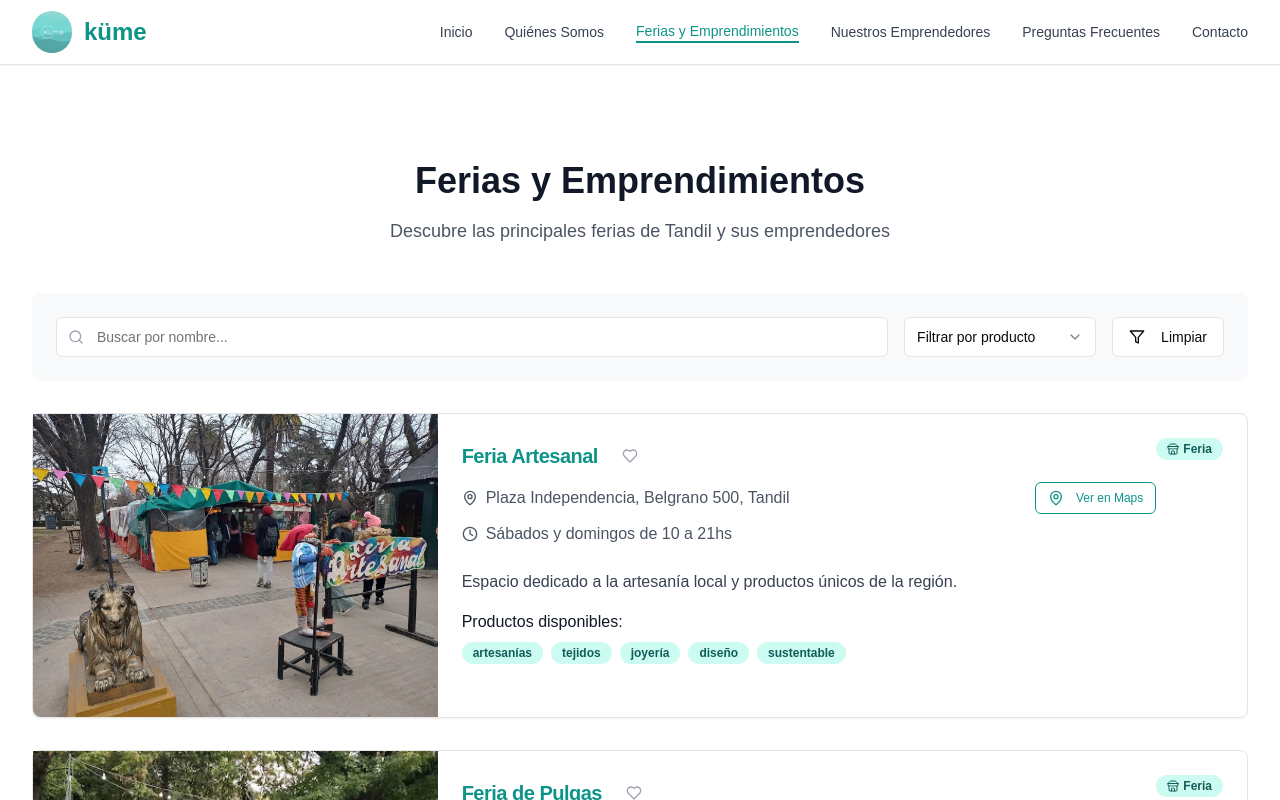
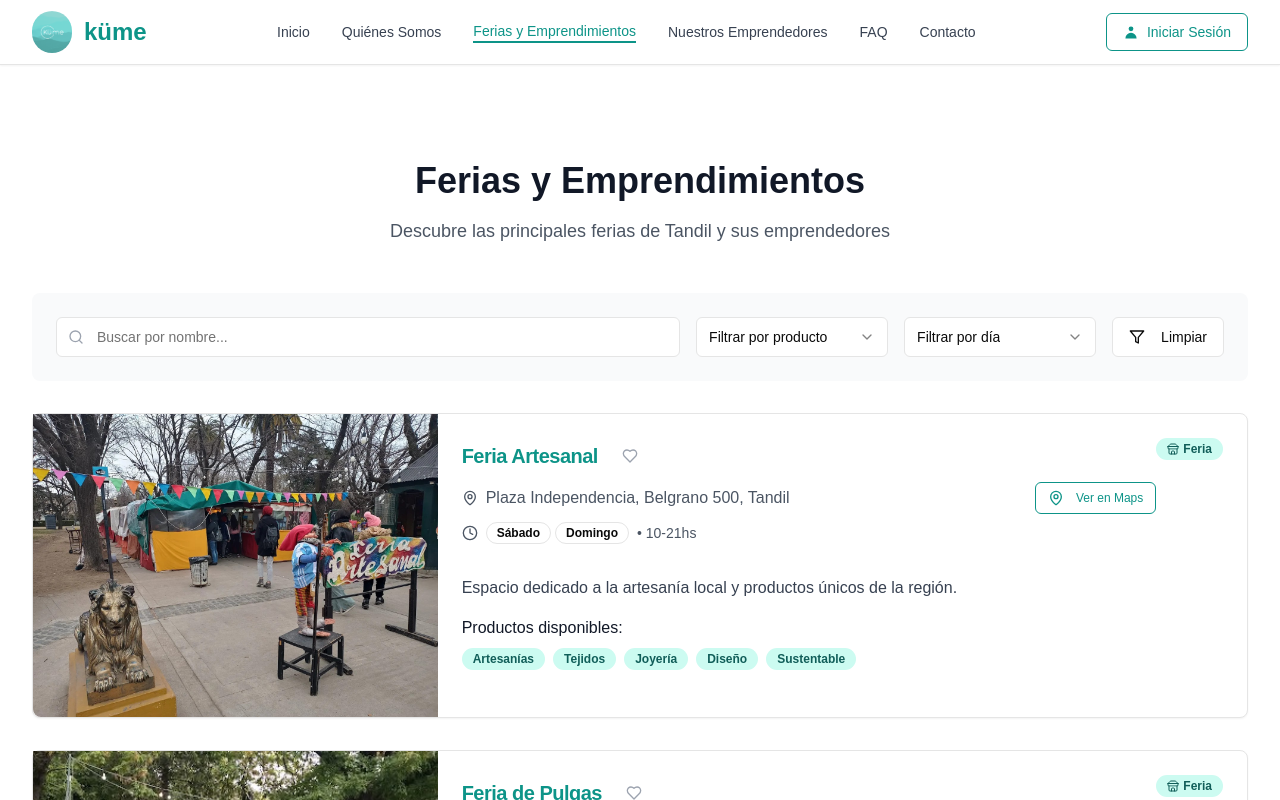
Before and after one commit to kuky2512/kumeprototipo, a Next.js app: page / in a window 1280 px wide. Both pictures are taken after a click on the button "Ferias y Emprendimientos". Shown: the top 800 px of the page. Built offline with nearby package versions, Linux system fonts and the light colour scheme.

Commit message:
Version definitiva

```diff
--- a/app/page.tsx
+++ b/app/page.tsx
@@ -67,7 +67,8 @@ interface Feria {
   id: string
   nombre: string
   ubicacion: string
-  horario: string
+  dias: string[]
+  horarios: string
   descripcion: string
   productos: string[]
   imagen: string
@@ -93,6 +94,7 @@ export default function KumeWebsite() {
   const [favorites, setFavorites] = useState<string[]>([])
   const [searchTerm, setSearchTerm] = useState("")
   const [selectedProductFilter, setSelectedProductFilter] = useState("")
+  const [selectedDayFilter, setSelectedDayFilter] = useState("")
 
   // Categorías de productos
   const productCategories = [
@@ -115,7 +117,7 @@ export default function KumeWebsite() {
     "orgánico",
     "sustentable",
     "diseño",
-    "ceramica",
+    "cerámica",
     "madera",
     "cuero",
     "carpintería",
@@ -130,7 +132,7 @@ export default function KumeWebsite() {
   ].sort()
 
   // Días de la semana para filtros
-  // const dayCategories = ["lunes", "martes", "miércoles", "jueves", "viernes", "sábado", "domingo"]
+  const dayCategories = ["lunes", "martes", "miércoles", "jueves", "viernes", "sábado", "domingo"]
 
   // Datos de ferias con etiquetas y imágenes
   const ferias: Feria[] = [
@@ -138,7 +140,8 @@ export default function KumeWebsite() {
       id: "feria-1",
       nombre: "Feria Artesanal",
       ubicacion: "Plaza Independencia, Belgrano 500, Tandil",
-      horario: "Sábados y domingos de 10 a 21hs",
+      dias: ["sábado", "domingo"],
+      horarios: "10-21hs",
       descripcion: "Espacio dedicado a la artesanía local y productos únicos de la región.",
       productos: ["artesanías", "tejidos", "joyería", "diseño", "sustentable"],
       imagen: "/images/feria-artesanal.jpg",
@@ -148,7 +151,8 @@ export default function KumeWebsite() {
       id: "feria-2",
       nombre: "Feria de Pulgas",
       ubicacion: "Plaza San Martín, Av. Rivadavia y Monseñor de Andrea, Tandil",
-      horario: "Fines de semana",
+      dias: ["sábado", "domingo"],
+      horarios: "Horarios variables",
       descripcion: "Ofrece artesanías, antigüedades, objetos vintage y comidas típicas regionales.",
       productos: ["antigüedades", "vintage", "libros", "comida", "productos regionales"],
       imagen: "/images/feria-de-pulgas.jpg",
@@ -158,8 +162,8 @@ export default function KumeWebsite() {
       id: "feria-3",
       nombre: "Feria Mujeres Emprendedoras",
       ubicacion: "Plaza Moreno (Av. Illia), Tandil",
-      horario: "Sabados y Domingos 12 a 20hs (horarios variables)",
-      descripcion:
+      dias: ["sábado", "domingo"],
+      horarios: "12-20hs (horarios variables)",      descripcion:
         "Programa municipal para exhibir y comercializar creaciones de mujeres, promoviendo el autoempleo y economías equitativas.",
       productos: ["indumentaria", "artesanías", "comida", "joyería", "familiar", "orgánico"],
       imagen: "/images/feria-mujeres-emprendedoras.jpg",
@@ -170,7 +174,8 @@ export default function KumeWebsite() {
       id: "feria-4",
       nombre: "Feria de los Artesanos",
       ubicacion: "Piedra Movediza, Tandil",
-      horario: "Lunes a Domingo de 10 a 18hs",
+      dias: ["lunes", "martes", "miércoles", "jueves", "viernes", "sábado", "domingo"],
+      horarios: "10-18hs",
       descripcion: "Ofrece variedad de artículos artesanales, incluyendo cerámica, tejidos, madera, cuero y productos gastronómicos locales.",
       productos: ["antigüedades", "ceramica", "tejidos", "comida", "productos regionales"],
       imagen: "/images/feria-de-los-artesanos.jpg",
@@ -180,7 +185,8 @@ export default function KumeWebsite() {
       id: "feria-5",
       nombre: "Feria de moda Circular",
       ubicacion: "Plaza Martin Rodriguez, Av. Santamarina & Sarmiento, Tandil",
-      horario: "Sabados de 14 a 20hs",
+      dias: ["sábado"],
+      horarios: "14-20hs",
       descripcion: "Ofrece variedad de artículos de indumentaria.",
       productos: ["ropa", "indumentaria", "vintage", "sustentable", "diseño"],
       imagen: "/images/feria-de-moda-circular.jpg",
@@ -190,7 +196,8 @@ export default function KumeWebsite() {
       id: "feria-6",
       nombre: "Feria de la Economía Social y Solidaria",
       ubicacion: "Centro Cultural Universitario, Yrigoyen 662, Tandil",
-      horario: "viernes 16 a 21hs, sábado y domingo 9 a 13 y 16 a 21hs",
+      dias: ["viernes", "sábado", "domingo"],
+      horarios: "16-21hs, Finde 9-13 y 16-21hs",
       descripcion: "Bajo el lema “Producción y Consumo Responsable”, esta feria reúne a emprendedores locales que ofrecen productos sustentables y de comercio justo.",
       productos: ["tejidos", "ropa", "indumentaria", "vintage", "sustentable", "diseño", "comida", "productos regionales"],
       imagen: "/images/feria-de-la-economia-social-y-solidaria.jpg",
@@ -200,7 +207,8 @@ export default function KumeWebsite() {
       id: "feria-7",
       nombre: "Feria al Rescate",
       ubicacion: "Acero Eventos, 25 de mayo 851, Tandil",
-      horario: "Domingo 15hs",
+      dias: ["domingo"],
+      horarios: "15hs",
       descripcion: "Se hace una vez por mes, feria de economía circular que promueve el rescate de productos, fomentando la reutilización y el consumo responsable.",
       productos: ["ropa", "indumentaria", "vintage", "sustentable", "diseño"],
       imagen: "/images/feria-al-rescate.jpg",
@@ -210,7 +218,8 @@ export default function KumeWebsite() {
       id: "feria-8",
       nombre: "Mercado Artesanal",
       ubicacion: "Av. Saavedra Lamas s/n. Lago del Fuerte, Tandil",
-      horario: "Sabados y Domingos de 10 a 20hs",
+      dias: ["sábado", "domingo"],
+      horarios: "10-20hs",
       descripcion: "Producción artesanal local de diferentes rubros.",
       productos: ["artesanías", "tejidos", "joyería", "diseño", "sustentable", "comida", "productos regionales"],
       imagen: "/images/mercado-artesanal.jpg",
@@ -386,8 +395,30 @@ export default function KumeWebsite() {
 
       const matchesProduct = !selectedProductFilter || item.productos.includes(selectedProductFilter)
 
-      return matchesSearch && matchesProduct
+      const matchesDay = !selectedDayFilter || item.dias.includes(selectedDayFilter)
+
+      return matchesSearch && matchesProduct && matchesDay
     })
+  }
+
+  const [isLoggedIn, setIsLoggedIn] = useState(false)
+  const [showLoginModal, setShowLoginModal] = useState(false)
+  const [loginForm, setLoginForm] = useState({ email: '', password: '' })
+
+  // Funciones para el login
+  const handleLoginSubmit = (e) => {
+    e.preventDefault()
+    setIsLoggedIn(true)
+    setShowLoginModal(false)
+    setLoginForm({ email: '', password: '' })
+  }
+
+  const handleLogout = () => {
+    setIsLoggedIn(false)
+  }
+
+  const handleLoginInputChange = (field, value) => {
+    setLoginForm(prev => ({ ...prev, [field]: value }))
   }
 
   // Componente de navegación
@@ -406,7 +437,7 @@ export default function KumeWebsite() {
             { id: "about", label: "Quiénes Somos" },
             { id: "fairs", label: "Ferias y Emprendimientos" },
             { id: "entrepreneurs", label: "Nuestros Emprendedores" },
-              { id: "faq", label: "Preguntas Frecuentes" },
+            { id: "faq", label: "FAQ" },
             { id: "contact", label: "Contacto" },
           ].map((item) => (
             <button
@@ -420,6 +451,36 @@ export default function KumeWebsite() {
             </button>
           ))}
         </div>
+
+        <div className="flex items-center space-x-4">
+          {isLoggedIn ? (
+            <div className="flex items-center space-x-3">
+              <div className="flex items-center space-x-2">
+                <div className="w-8 h-8 bg-teal-100 rounded-full flex items-center justify-center">
+                  <svg className="w-5 h-5 text-teal-600" fill="currentColor" viewBox="0 0 20 20">
+                    <path fillRule="evenodd" d="M10 9a3 3 0 100-6 3 3 0 000 6zm-7 9a7 7 0 1114 0H3z" clipRule="evenodd" />
+                  </svg>
+                </div>
+                <span className="text-sm font-medium text-gray-700">Hola Usuario</span>
+              </div>
+              <button
+                onClick={handleLogout}
+                className="text-sm text-gray-500 hover:text-gray-700"
+              >
+                Salir
+              </button>
+            </div>
+          ) : (
+            <button
+              onClick={() => setShowLoginModal(true)}
+              className="flex items-center space-x-2 px-4 py-2 text-sm font-medium text-teal-600 border border-teal-600 rounded-md hover:bg-teal-50 transition-colors"
+            >
+              <svg className="w-4 h-4" fill="currentColor" viewBox="0 0 20 20">
+                <path fillRule="evenodd" d="M10 9a3 3 0 100-6 3 3 0 000 6zm-7 9a7 7 0 1114 0H3z" clipRule="evenodd" />
+              </svg>
+              <span>Iniciar Sesión</span>
+            </button>
+          )}
 
           <div className="md:hidden">
             <select
@@ -437,11 +498,137 @@ export default function KumeWebsite() {
           </div>
         </div>
       </div>
+    </div>
+
+    {/* Modal de Login */}
+    {showLoginModal && (
+      <div className="fixed inset-0 bg-black bg-opacity-50 flex items-center justify-center z-50">
+        <div className="bg-white rounded-lg p-6 w-full max-w-md mx-4">
+          <div className="flex justify-between items-center mb-4">
+            <h2 className="text-xl font-semibold text-gray-900">Iniciar Sesión</h2>
+            <button
+              onClick={() => setShowLoginModal(false)}
+              className="text-gray-400 hover:text-gray-600"
+            >
+              <svg className="w-6 h-6" fill="none" stroke="currentColor" viewBox="0 0 24 24">
+                <path strokeLinecap="round" strokeLinejoin="round" strokeWidth={2} d="M6 18L18 6M6 6l12 12" />
+              </svg>
+            </button>
+          </div>
+
+          <form onSubmit={handleLoginSubmit} className="space-y-4">
+            <div>
+              <Label htmlFor="email">Email</Label>
+              <Input
+                id="email"
+                type="email"
+                value={loginForm.email}
+                onChange={(e) => handleLoginInputChange('email', e.target.value)}
+                required
+                className="mt-1"
+              />
+            </div>
+
+            <div>
+              <Label htmlFor="password">Contraseña</Label>
+              <Input
+                id="password"
+                type="password"
+                value={loginForm.password}
+                onChange={(e) => handleLoginInputChange('password', e.target.value)}
+                required
+                className="mt-1"
+              />
+            </div>
+
+            <div className="text-center space-y-2 py-2">
+              <button
+                type="button"
+                className="text-sm text-teal-600 hover:text-teal-800 hover:underline block w-full"
+              >
+                ¿Olvidaste tu contraseña?
+              </button>
+              <button
+                type="button"
+                className="text-sm text-teal-600 hover:text-teal-800 hover:underline block w-full"
+              >
+                ¿No tienes cuenta? Regístrate
+              </button>
+            </div>
+
+            <Button type="submit" className="w-full bg-teal-600 hover:bg-teal-700">
+              Iniciar
+            </Button>
+          </form>
+        </div>
+      </div>
+    )}
   </nav>
 )
 
-  // Componente de búsqueda y filtros
+  // Componente de búsqueda y filtros PARA FERIAS
   const renderSearchAndFilters = () => (
+    <div className="bg-gray-50 p-6 rounded-lg mb-8">
+      <div className="flex flex-col lg:flex-row gap-4">
+        <div className="flex-1">
+          <div className="relative">
+            <Search className="absolute left-3 top-1/2 transform -translate-y-1/2 text-gray-400 h-4 w-4" />
+            <Input
+              placeholder="Buscar por nombre..."
+              value={searchTerm}
+              onChange={(e) => setSearchTerm(e.target.value)}
+              className="pl-10"
+            />
+          </div>
+        </div>
+
+        <div className="flex gap-4">
+          <Select value={selectedProductFilter} onValueChange={setSelectedProductFilter}>
+            <SelectTrigger className="w-48">
+              <SelectValue placeholder="Filtrar por producto" />
+            </SelectTrigger>
+            <SelectContent>
+              <SelectItem value="all">Todos los productos</SelectItem>
+              {productCategories.map((category) => (
+                <SelectItem key={category} value={category}>
+                  {category.charAt(0).toUpperCase() + category.slice(1)}
+                </SelectItem>
+              ))}
+            </SelectContent>
+          </Select>
+
+          <Select value={selectedDayFilter} onValueChange={setSelectedDayFilter}>
+            <SelectTrigger className="w-48">
+              <SelectValue placeholder="Filtrar por día" />
+            </SelectTrigger>
+            <SelectContent>
+              <SelectItem value="all">Todos los días</SelectItem>
+              {dayCategories.map((day) => (
+                <SelectItem key={day} value={day}>
+                  {day.charAt(0).toUpperCase() + day.slice(1)}
+                </SelectItem>
+              ))}
+            </SelectContent>
+          </Select>
+
+          <Button
+            variant="outline"
+            onClick={() => {
+              setSearchTerm("")
+              setSelectedProductFilter("")
+              setSelectedDayFilter("")
+            }}
+          >
+            <Filter className="h-4 w-4 mr-2" />
+            Limpiar
+          </Button>
+        </div>
+      </div>
+    </div>
+  )
+
+  // Componente de búsqueda y filtros PARA EMPRENDEDORES
+  const renderSearchAndFiltersEMP = () => (
     <div className="bg-gray-50 p-6 rounded-lg mb-8">
       <div className="flex flex-col lg:flex-row gap-4">
         <div className="flex-1">
@@ -485,6 +672,7 @@ export default function KumeWebsite() {
       </div>
     </div>
   )
+
 
   // Página de inicio
   const renderHome = () => (
@@ -834,9 +1022,16 @@ export default function KumeWebsite() {
                               </Button>
                             )}
                           </div>
-                          <div className="flex items-center text-gray-600">
+                          <div className="flex items-center text-gray-600 mb-2">
                             <Clock className="h-4 w-4 mr-2" />
-                            {feria.horario}
+                            <div className="flex flex-wrap gap-1 mr-2">
+                              {feria.dias.map((dia, index) => (
+                                <Badge key={index} variant="outline" className="text-xs capitalize">
+                                  {dia}
+                                </Badge>
+                              ))}
+                            </div>
+                            <span className="text-sm">• {feria.horarios}</span>
                           </div>
                         </div>
                         <Badge variant="secondary" className="bg-teal-100 text-teal-800">
@@ -852,7 +1047,7 @@ export default function KumeWebsite() {
                         <div className="flex flex-wrap gap-2">
                           {feria.productos.map((producto, index) => (
                             <Badge key={index} variant="secondary" className="text-xs bg-teal-100 text-teal-800">
-                              {producto}
+                              {producto.charAt(0).toUpperCase() + producto.slice(1)}
                             </Badge>
                           ))}
                         </div>
@@ -888,7 +1083,7 @@ export default function KumeWebsite() {
             </p>
           </div>
 
-          {renderSearchAndFilters()}
+          {renderSearchAndFiltersEMP()}
 
           <div className="grid lg:grid-cols-2 xl:grid-cols-3 gap-8">
             {filteredEmprendedores.map((emprendedor) => (
```
Lines whose indentation alone changed are shown as unchanged.
